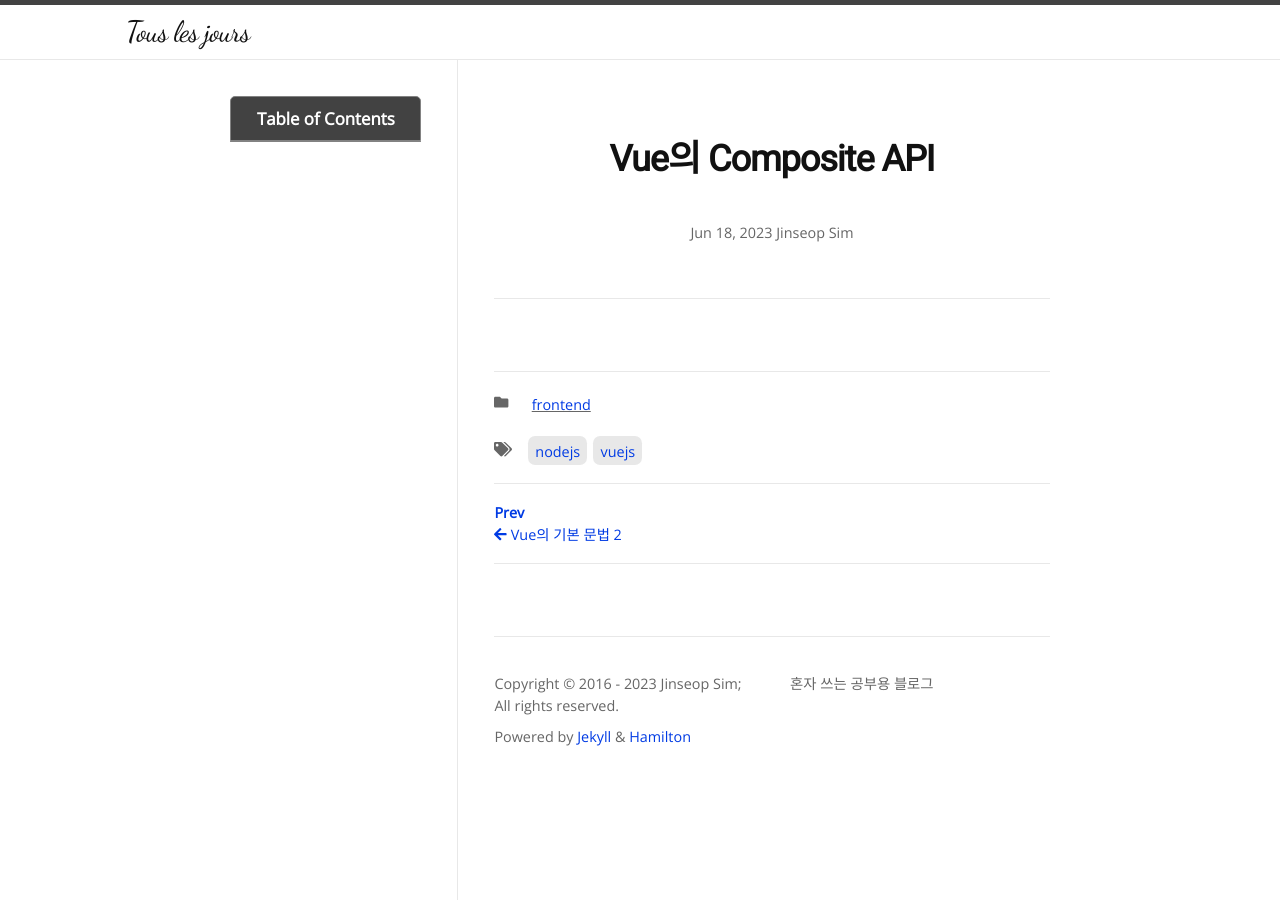
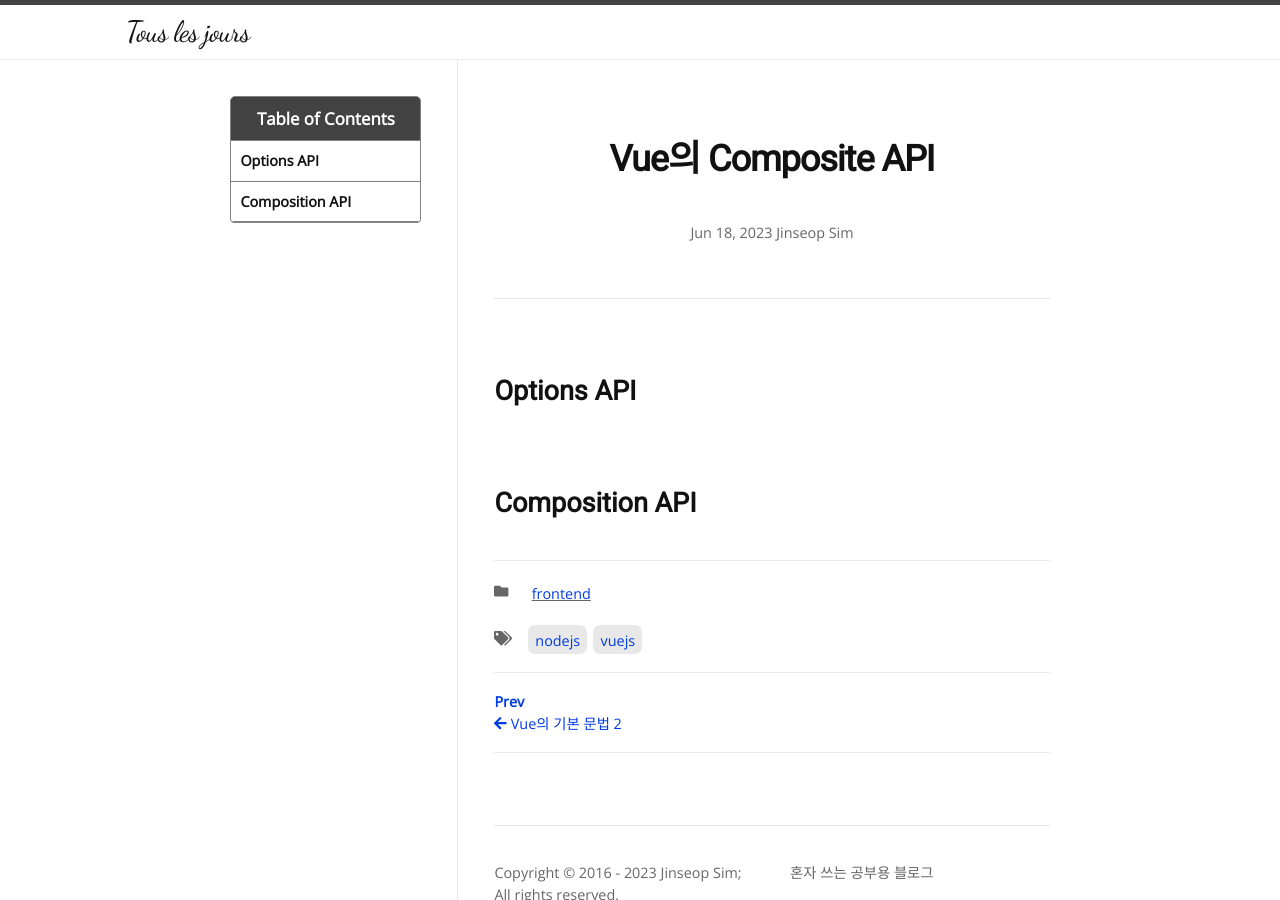
Before and after one commit to Jinseop-Sim/Jinseop-Sim.github.io, a Jekyll site: the page built from _posts/2023-06-18-composite.md, in a window 1280 px wide. Built offline with Jekyll 4.4.1, drawn with Linux system fonts in a browser that asks for light colours; nearby versions of some CDN libraries; some web fonts are replaced.

Commit message:
글 수정

```diff
--- a/_posts/2023-06-18-composite.md
+++ b/_posts/2023-06-18-composite.md
@@ -7,3 +7,6 @@ author:
   - Jinseop Sim
 toc: true
 ---
+
+## Options API
+## Composition API
```
